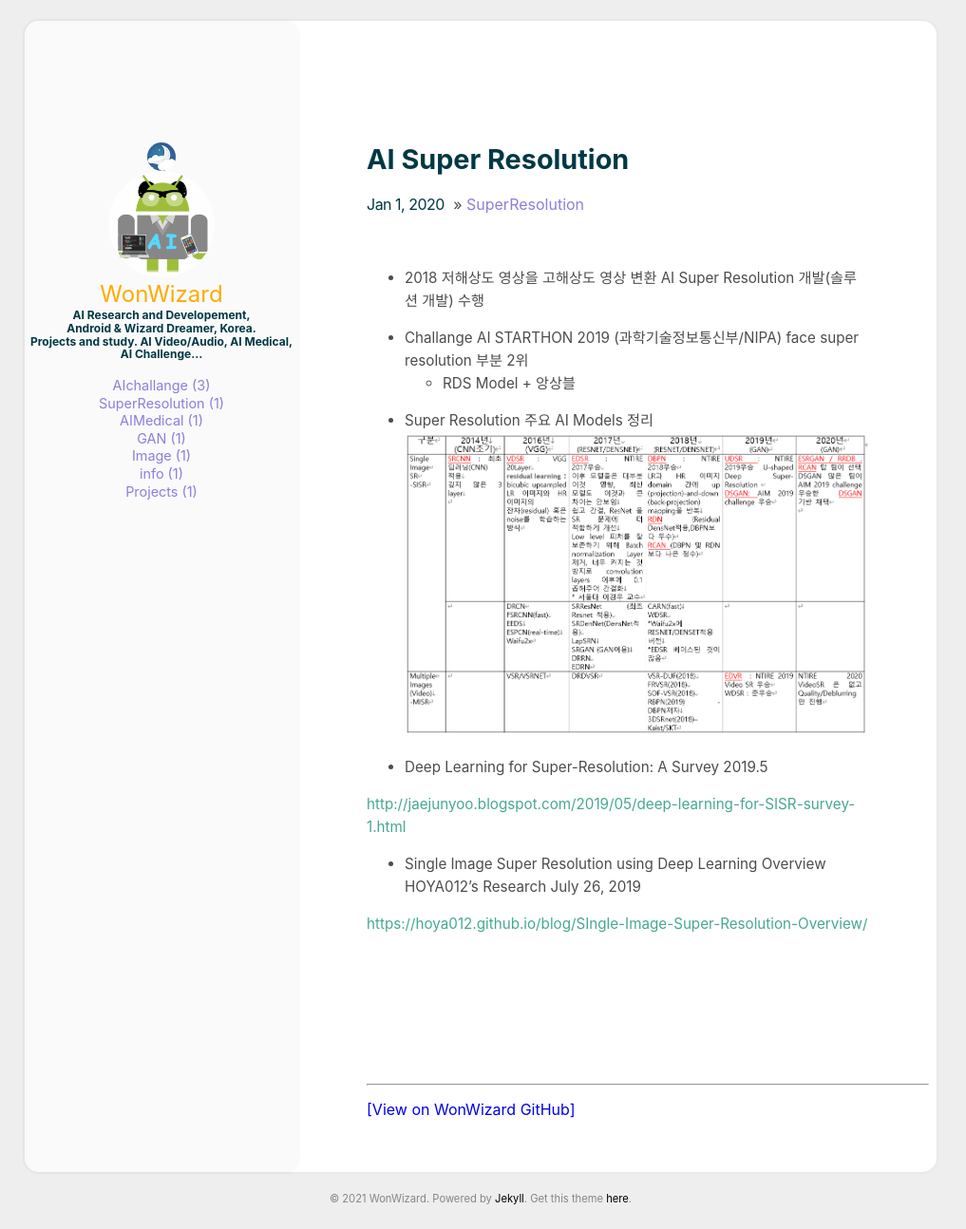
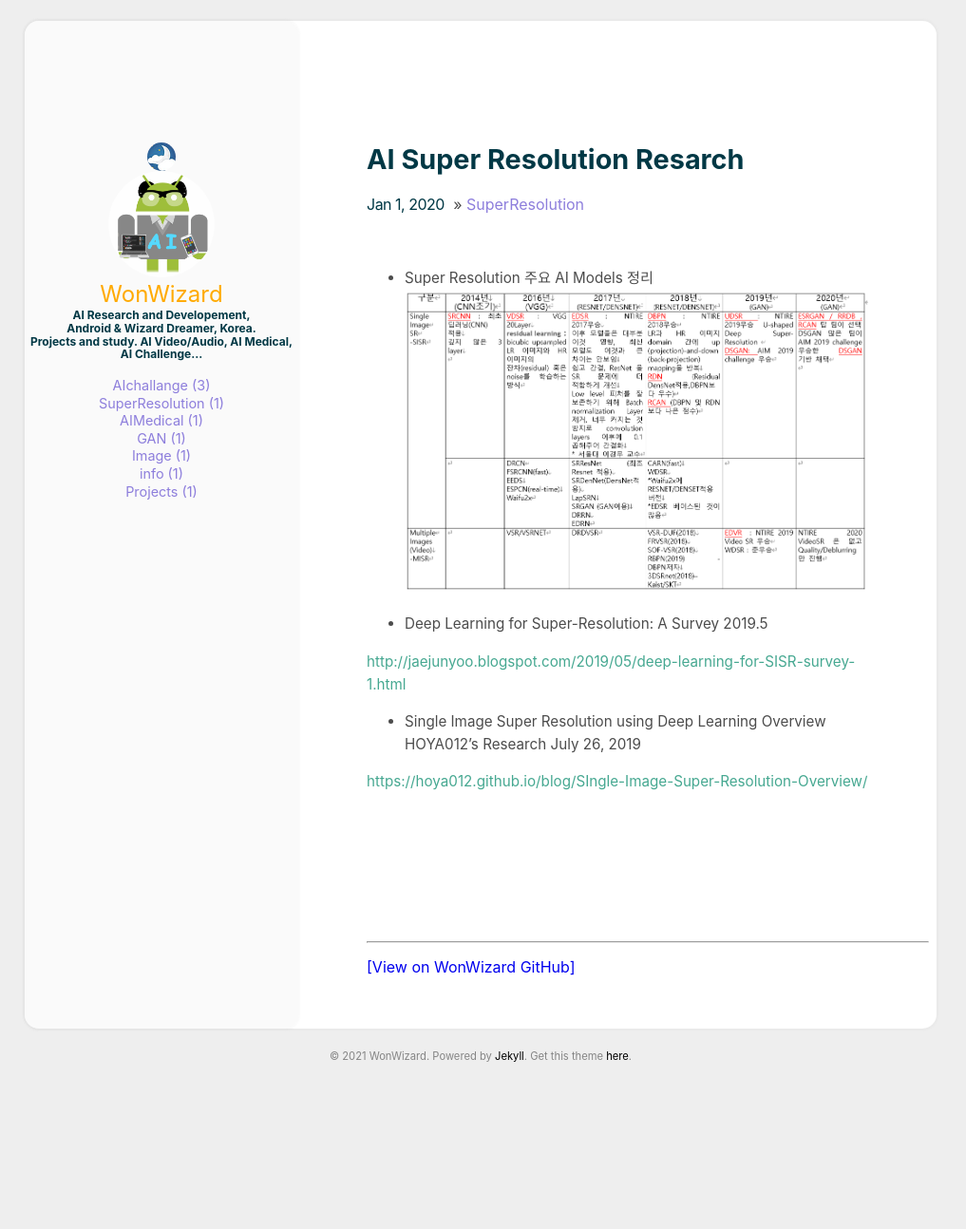
Before and after one commit to wonwizard/wonwizard.github.io, a Jekyll site: the page built from _posts/2020-01-01-sr_research.md, in a window 1280 px wide. Shown: the whole page at 95% size, without its empty margins (134-1151 px from the left). Built offline with Jekyll 4.4.1, drawn with Linux system fonts in a browser that asks for light colours; after the commit the page ends 1144 px from its top, so only the background shows below that.

Commit message:
Update and rename 2020-01-01-sr.md to 2020-01-01-sr_research.md

```diff
--- a/_posts/2020-01-01-sr.md
+++ b/_posts/2020-01-01-sr_research.md
@@ -1,13 +1,8 @@
 ---
-title: AI Super Resolution
+title: AI Super Resolution Resarch
 categories: [SuperResolution]
 comments: true
 ---
-
-* 2018 저해상도 영상을 고해상도 영상 변환 AI Super Resolution 개발(솔루션 개발) 수행
-
-* Challange AI STARTHON 2019 (과학기술정보통신부/NIPA) face super resolution 부분 2위
-  * RDS Model + 앙상블
 
 * Super Resolution 주요 AI Models 정리
 <img src="/images/srmodels.png" />
```
